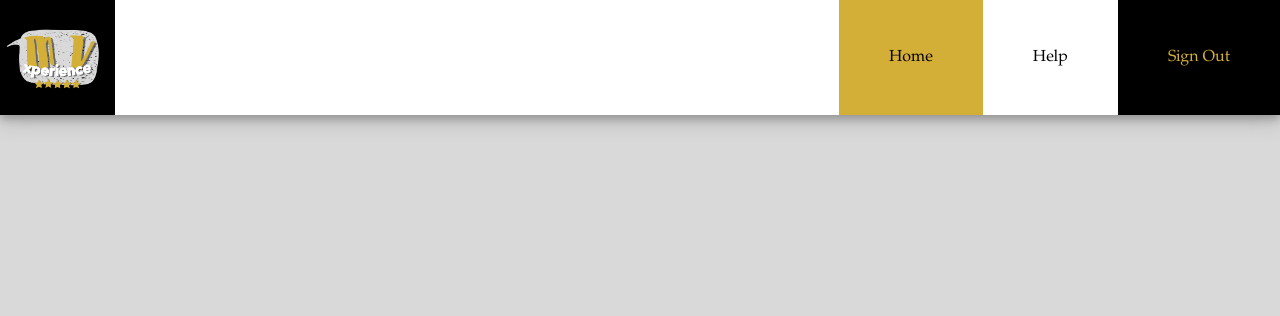
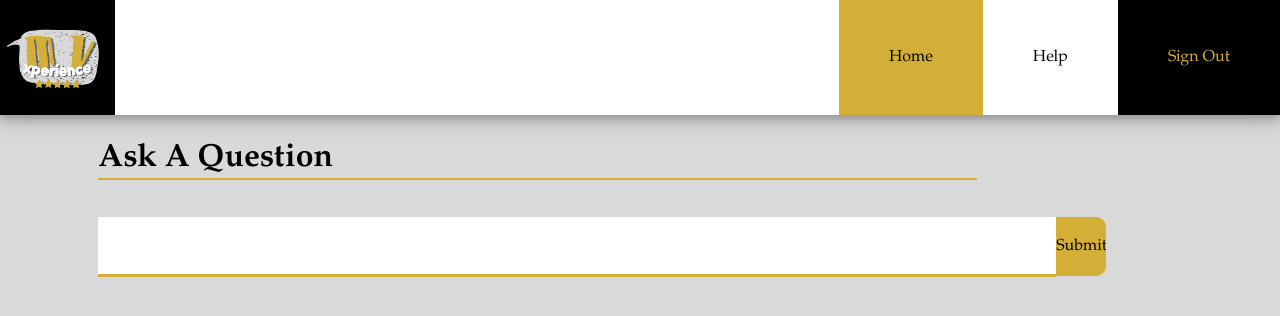
Before and after one commit to Ashwin-T/Xperience-Old, a React (Create React App) app: page /questions in a window 1280 px wide. Shown: the top 316 px of the page. Built offline with nearby package versions, Linux system fonts and the light colour scheme; the HTML template or start-up script is replaced by a standard one.

Commit message:
organized more

```diff
--- a/src/App.js
+++ b/src/App.js
@@ -1,9 +1,8 @@
 import Navbar from './pages/Navbar.js';
 import Default from './pages/default/default.jsx';
 import Home from './pages/home/home.jsx';
-import showQuestions from './pages/questions/showQuestions';
+import QuestionList from './pages/questions/questionList.jsx';
 import ReviewFinder from './pages/reviewfinder/reviewfinder';
-import addQuestions from './pages/questions/addQuestions';
 import {BrowserRouter as Router, Route, Switch} from 'react-router-dom';
 
 // see this is my home page and it goes to....
@@ -22,8 +21,7 @@ function App() {
               <Home />
             </Route>
             <Route exact path = "/questions">
-              <addQuestions/>
-              <showQuestions/>
+                <QuestionList/>
              </Route>
              <Route exact path = "/reviewfinder">
                 <ReviewFinder/>
--- a/src/pages/home/AboutText.js
+++ /dev/null
@@ -1,11 +0,0 @@
-const AboutText = () => {
-    return (
-<div className = "aboutText" style= {{marginTop: '2%'}}>
-    <h1>
-        MV Xperience is a resource that provides students with reviews and advice from real, current, and previous MVHS students, giving students a better idea of the commitment level needed, course loads of different classes, and composite schedules.
-    </h1>
-</div>
-);
-}
-
-export default AboutText;
--- a/src/pages/home/HomeButtons.js
+++ /dev/null
@@ -1,14 +0,0 @@
-
-
-const HomeButtons = () => {
-    return (
-    <div className = "inline">
-        <div className = "buttonHome" name = "Q&A" style= {{fontSize: '60px', margin: '3%', float: 'left'}}>Search for a Review</div>
-        <div className = "buttonHome" name = "Q&A" style= {{fontSize: '60px', margin: '3%', float: 'middle'}}>Questions & Answers</div>
-        <div className = "buttonHome" name = "review" style= {{fontSize: '60px', margin: '3%', float: 'right'}} onClick = ''>Submit a Review</div>
-
-    </div>
-    );
-}
-
-export default HomeButtons;
--- a/src/pages/home/MainText.js
+++ b/src/pages/home/MainText.js
@@ -1,5 +1,6 @@
 const MainText = () => {
     return (
+    <div>
         <div className = "mainText">
             <h1 style = {{borderBottom: '2px solid #D4AF37'}}>
                 Search Reviews
@@ -9,6 +10,19 @@ const MainText = () => {
                 <input type= "submit" id = "subButton" className = "submit" value = "Search"/>
             </form>
         </div>
+
+        <div className = "aboutText" style= {{marginTop: '2%'}}>
+            <h1>
+                MV Xperience is a resource that provides students with reviews and advice from real, current, and previous MVHS students, giving students a better idea of the commitment level needed, course loads of different classes, and composite schedules.
+            </h1>
+        </div>
+
+        <div className = "inline">
+            <div className = "buttonHome" name = "Q&A" style= {{fontSize: '60px', margin: '3%', float: 'left'}}>Search for a Review</div>
+            <div className = "buttonHome" name = "Q&A" style= {{fontSize: '60px', margin: '3%', float: 'middle'}}>Questions & Answers</div>
+            <div className = "buttonHome" name = "review" style= {{fontSize: '60px', margin: '3%', float: 'right'}} onClick = ''>Submit a Review</div>
+        </div>
+    </div>
     );
 }
 
--- a/src/pages/home/home.jsx
+++ b/src/pages/home/home.jsx
@@ -1,14 +1,11 @@
 import React from 'react';
 import MainText from './MainText';
-import AboutText from './AboutText';
-import HomeButtons from './HomeButtons';
 
-export default function Home(){
+
+export default function ReviewFinder(){
     return(
         <div>
             <MainText/>
-            <AboutText/>
-            <HomeButtons/>
         </div>
     )
 }
--- /dev/null
+++ b/src/pages/questions/Questions.js
@@ -0,0 +1,37 @@
+import { useEffect, useState } from "react";
+import db from './firebase';
+
+
+
+const Questions = () => {
+    const questionsCollection = db.collection('questions');
+
+    const [questions, setQuestions] = useState([]);
+
+
+  return (
+    <div>
+
+    <div className = "mainText" style = {{marginLeft: '7%'}}>
+        <h1 style = {{borderBottom: '2px solid #D4AF37', width: '75%'}}>
+            Ask A Question
+        </h1>
+
+    </div>
+
+    <form id = "add-questions" >
+            <input type="text" id = "questionBox" style = {{float: 'center', fontSize: '17px', marginLeft: '7%'}} ></input>{/*placeholder = {{'Specific questions about classes, combinations of classes, teachers, etc... '*/}
+            <input type= "submit" id = "subButton"class = "submit" value = "Submit"></input>
+    </form>
+
+    <ul>
+      {questions.map((ques) => (
+        <li>{ques.questionsAsked} </li>
+      ))}
+    </ul>
+
+    </div>
+  );
+}
+
+export default Questions;
--- a/src/pages/questions/addQuestions.js
+++ /dev/null
@@ -1,17 +0,0 @@
-import {UseState, useEffect} from 'react';
-import firebase from "firebase/app";
-import "firebase/firestore";
-
-
-
-const addQuestions = () => {
-
-    return (
-        <form id = "add-questions" >
-            <input type="text" id = "questionBox" style = {{float: 'center', fontSize: '17px'}} ></input>{/*placeholder = {{'Specific questions about classes, combinations of classes, teachers, etc... '*/}
-            <input type= "submit" id = "subButton"class = "submit" value = "Submit"></input>
-        </form>
-    )
-}
-
-export default addQuestions
--- a/src/firebase.js
+++ b/src/pages/questions/firebase.js
@@ -12,6 +12,7 @@ const firebaseConfig = {
   measurementId: "G-RV1P34P93Q",
 };
 
-firebase.initializeApp(firebaseConfig);
+const firebaseApp=firebase.initializeApp(firebaseConfig);
+const db = firebase.firestore();
 
-export default firebase
+export default db;
--- /dev/null
+++ b/src/pages/questions/questionList.jsx
@@ -0,0 +1,11 @@
+import React from 'react';
+
+import Questions from './Questions.js'
+
+export default function QuestionList(){
+    return(
+        <div>
+            <Questions />
+        </div>
+    )
+}
--- a/src/pages/questions/showQuestions.js
+++ /dev/null
@@ -1,25 +0,0 @@
-import { useEffect, useState } from "react";
-import firebase from "firebase/app";
-
-const showQuestions = () => {
-
-    const [questions, setQuestions] = useState([
-
-    {questionsAsked: 'Is AP CS much harder than its prerequisite', likes: 5, id: 1},
-    {questionsAsked: 'Is AP chem fun', likes: 1, id: 2},
-    {questionsAsked: 'Whos the better teacher for spanish 3 H', likes: 2, id: 3},
-
-
-  ]);
-
-
-  return (
-    <ul>
-      {questions.map((ques) => (
-        <li>{ques.questionsAsked} </li>
-      ))}
-    </ul>
-  );
-}
-
-export default showQuestions;
--- a/src/pages/reviewfinder/reviewfinder.jsx
+++ b/src/pages/reviewfinder/reviewfinder.jsx
@@ -2,7 +2,7 @@ import React from 'react';
 
 import FindReview from './FindReview.js'
 
-export default function Questions(){
+export default function Reviews(){
     return(
         <div>
             <FindReview />
```
Also changed, not shown: src/pages/questions/QuestionsAnswersMainText.js (deleted, +0 -11 lines). Lines whose indentation alone changed are shown as unchanged.
